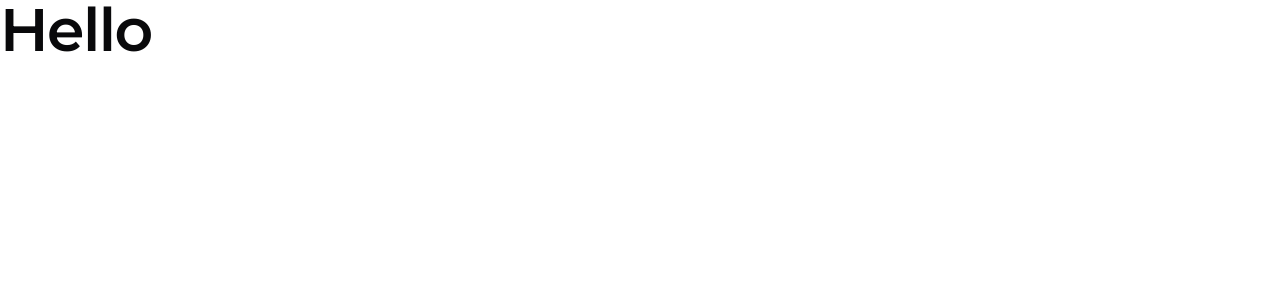
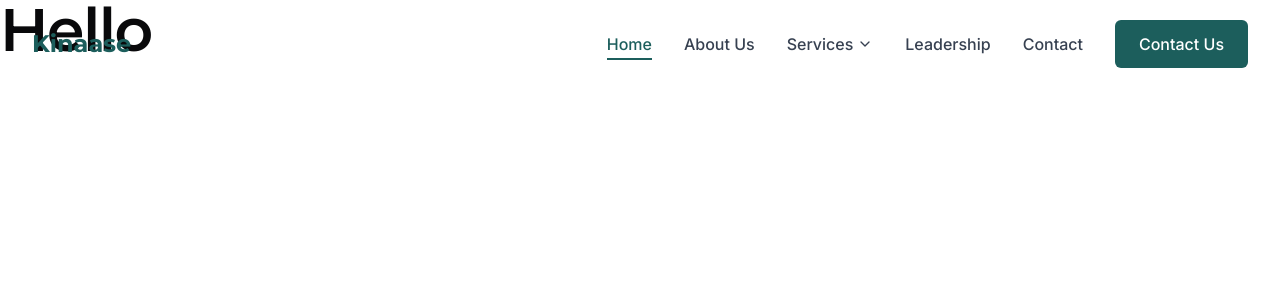
Before and after one commit to ahmedfaaid/kinaase-website, a Next.js app in the folder apps/web/: page / in a window 1280 px wide. Shown: the top 300 px of the page. Built offline with nearby package versions, Linux system fonts and the light colour scheme.

Commit message:
web: add navbar

```diff
--- a/apps/web/app/layout.tsx
+++ b/apps/web/app/layout.tsx
@@ -1,5 +1,6 @@
 import { AnimatePresence } from 'framer-motion';
 import type { Metadata } from 'next';
+import Navbar from '../components/navbar';
 import Providers from '../components/providers';
 import { Toaster as Sonner } from '../components/ui/sonner';
 import { Toaster } from '../components/ui/toaster';
@@ -24,6 +25,7 @@ export default function RootLayout({
           <TooltipProvider>
             <Toaster />
             <Sonner />
+            <Navbar />
             <AnimatePresence mode='wait'>
               <Template>{children}</Template>
             </AnimatePresence>
--- /dev/null
+++ b/apps/web/components/navbar.tsx
@@ -0,0 +1,208 @@
+'use client';
+
+import { AnimatePresence, motion } from 'framer-motion';
+import { ChevronDown, Menu, X } from 'lucide-react';
+import Link from 'next/link';
+import { usePathname } from 'next/navigation';
+import { useEffect, useState } from 'react';
+
+export default function Navbar() {
+  const [isMenuOpen, setIsMenuOpen] = useState(false);
+  const [isScrolled, setIsScrolled] = useState(false);
+  const [servicesOpen, setServicesOpen] = useState(false);
+  const pathname = usePathname();
+
+  const toggleMenu = () => setIsMenuOpen(!isMenuOpen);
+  const closeMenu = () => setIsMenuOpen(false);
+
+  useEffect(() => {
+    const handleScroll = () => {
+      if (window.scrollY > 20) {
+        setIsScrolled(true);
+      } else {
+        setIsScrolled(false);
+      }
+    };
+
+    window.addEventListener('scroll', handleScroll);
+    return () => window.removeEventListener('scroll', handleScroll);
+  }, []);
+
+  useEffect(() => {
+    closeMenu();
+  }, [pathname]);
+
+  const navLinks = [
+    { name: 'Home', path: '/' },
+    { name: 'About Us', path: '/about' },
+    {
+      name: 'Services',
+      children: [
+        { name: 'Corporate Services', path: '/corporate-services' },
+        { name: 'Technology Services', path: '/technology-services' }
+      ]
+    },
+    { name: 'Leadership', path: '/leadership' },
+    { name: 'Contact', path: '/contact' }
+  ];
+
+  const isActive = (path: string) => {
+    return location.pathname === path;
+  };
+
+  const navbarClasses = `fixed top-0 w-full z-50 transition-all duration-300 ${
+    isScrolled ? 'bg-white shadow-soft py-3' : 'bg-transparent py-5'
+  }`;
+
+  return (
+    <nav className={navbarClasses}>
+      <div className='container-custom flex justify-between items-center'>
+        <Link href='/' className='flex items-center'>
+          <span className='text-2xl font-heading font-bold text-primary-teal'>
+            Kinaase
+          </span>
+        </Link>
+
+        {/* Desktop Navigation */}
+        <div className='hidden lg:flex items-center space-x-8'>
+          {navLinks.map((link, index) =>
+            !link.children ? (
+              <Link
+                key={index}
+                href={link.path}
+                className={`font-medium hover:text-primary-teal transition-colors relative ${
+                  isActive(link.path) ? 'text-primary-teal' : 'text-gray-700'
+                }`}
+              >
+                {link.name}
+                {isActive(link.path) && (
+                  <motion.div
+                    layoutId='navbar-indicator'
+                    className='absolute -bottom-1 left-0 right-0 h-0.5 bg-primary-teal'
+                  />
+                )}
+              </Link>
+            ) : (
+              <div key={index} className='relative group'>
+                <button
+                  className='flex items-center font-medium text-gray-700 hover:text-primary-teal transition-colors'
+                  onClick={() => setServicesOpen(!servicesOpen)}
+                >
+                  {link.name}
+                  <ChevronDown className='ml-1 h-4 w-4' />
+                </button>
+                <div className='absolute left-0 mt-2 w-48 origin-top-left rounded-md bg-white shadow-lg opacity-0 invisible group-hover:opacity-100 group-hover:visible transition-all duration-300'>
+                  <div className='py-2 px-2 space-y-1'>
+                    {link.children.map((child, childIndex) => (
+                      <Link
+                        key={childIndex}
+                        href={child.path}
+                        className={`block px-3 py-2 rounded-md text-sm font-medium transition-colors ${
+                          isActive(child.path)
+                            ? 'bg-primary-softer text-primary-teal'
+                            : 'text-gray-700 hover:bg-gray-50'
+                        }`}
+                      >
+                        {child.name}
+                      </Link>
+                    ))}
+                  </div>
+                </div>
+              </div>
+            )
+          )}
+          <Link href='/contact' className='btn-primary'>
+            Contact Us
+          </Link>
+        </div>
+
+        {/* Mobile Menu Button */}
+        <button
+          onClick={toggleMenu}
+          className='lg:hidden text-gray-700 focus:outline-none'
+          aria-label={isMenuOpen ? 'Close menu' : 'Open menu'}
+        >
+          {isMenuOpen ? <X size={24} /> : <Menu size={24} />}
+        </button>
+      </div>
+
+      {/* Mobile Navigation */}
+      <AnimatePresence>
+        {isMenuOpen && (
+          <motion.div
+            initial={{ opacity: 0, height: 0 }}
+            animate={{ opacity: 1, height: 'auto' }}
+            exit={{ opacity: 0, height: 0 }}
+            transition={{ duration: 0.3 }}
+            className='lg:hidden bg-white border-t border-gray-100 shadow-md'
+          >
+            <div className='container-custom py-4 space-y-3'>
+              {navLinks.map((link, index) =>
+                !link.children ? (
+                  <Link
+                    key={index}
+                    href={link.path}
+                    className={`block py-2 font-medium transition-colors ${
+                      isActive(link.path)
+                        ? 'text-primary-teal'
+                        : 'text-gray-700'
+                    }`}
+                    onClick={closeMenu}
+                  >
+                    {link.name}
+                  </Link>
+                ) : (
+                  <div key={index} className='space-y-2'>
+                    <button
+                      className='flex items-center justify-between w-full py-2 font-medium text-gray-700'
+                      onClick={() => setServicesOpen(!servicesOpen)}
+                    >
+                      <span>{link.name}</span>
+                      <ChevronDown
+                        className={`h-4 w-4 transition-transform ${servicesOpen ? 'rotate-180' : ''}`}
+                      />
+                    </button>
+
+                    <AnimatePresence>
+                      {servicesOpen && (
+                        <motion.div
+                          initial={{ opacity: 0, height: 0 }}
+                          animate={{ opacity: 1, height: 'auto' }}
+                          exit={{ opacity: 0, height: 0 }}
+                          transition={{ duration: 0.2 }}
+                          className='pl-4 space-y-2 border-l-2 border-gray-100'
+                        >
+                          {link.children.map((child, childIndex) => (
+                            <Link
+                              key={childIndex}
+                              href={child.path}
+                              className={`block py-2 text-sm font-medium transition-colors ${
+                                isActive(child.path)
+                                  ? 'text-primary-teal'
+                                  : 'text-gray-600'
+                              }`}
+                              onClick={closeMenu}
+                            >
+                              {child.name}
+                            </Link>
+                          ))}
+                        </motion.div>
+                      )}
+                    </AnimatePresence>
+                  </div>
+                )
+              )}
+              <Link
+                href='/contact'
+                className='btn-primary block text-center mt-4'
+                onClick={closeMenu}
+              >
+                Contact Us
+              </Link>
+            </div>
+          </motion.div>
+        )}
+      </AnimatePresence>
+    </nav>
+  );
+}
```
